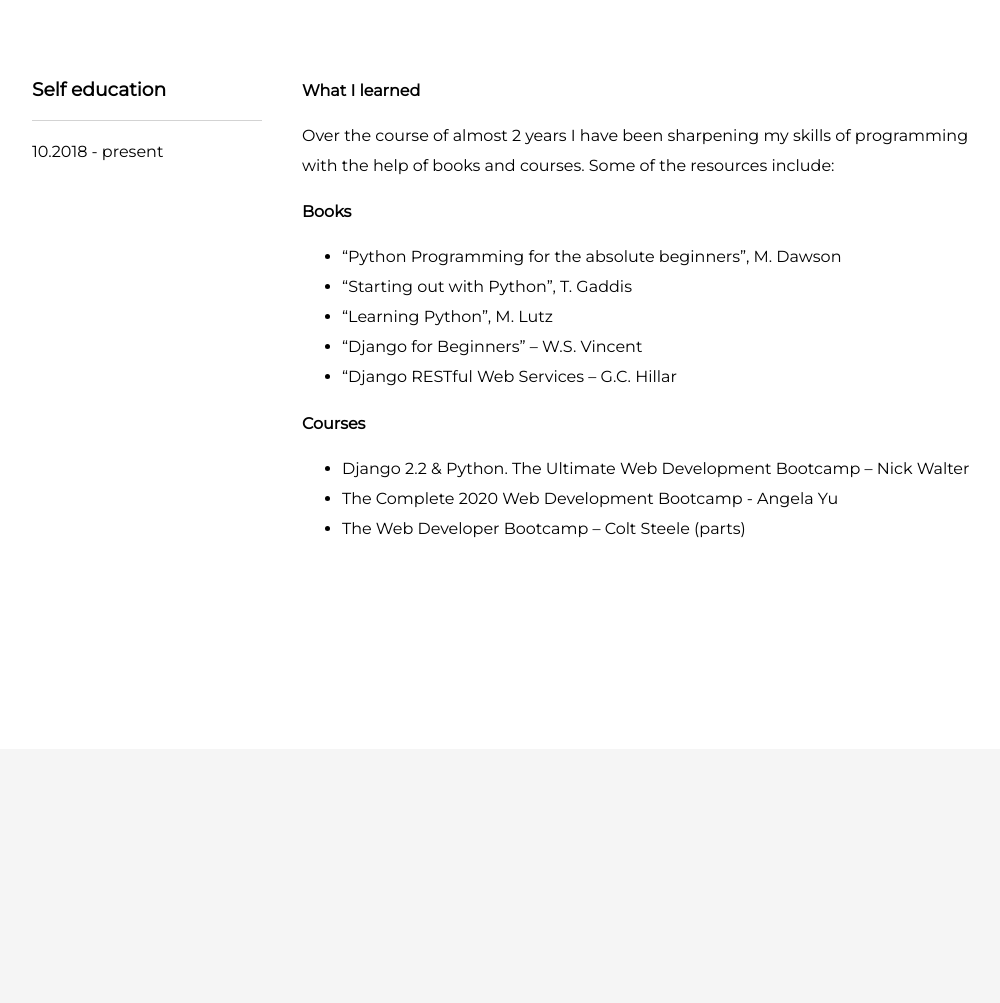
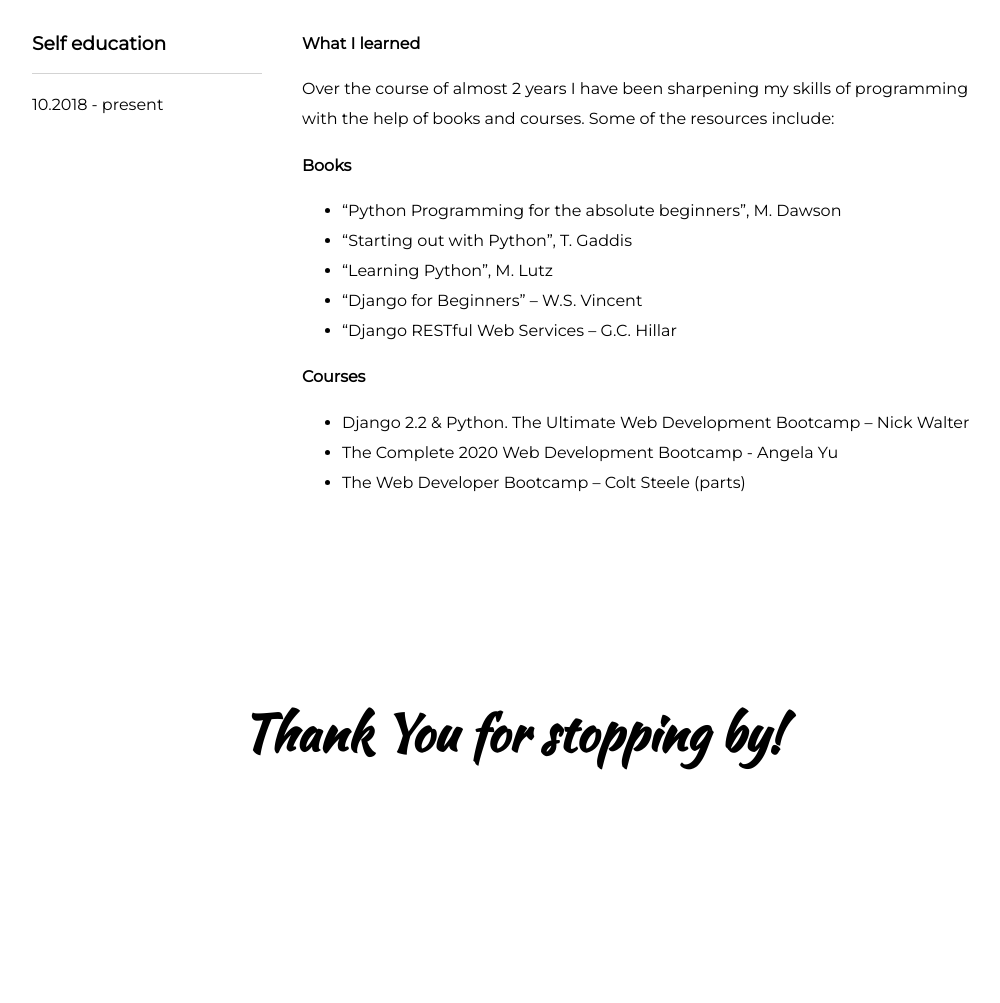
Before and after one commit to kawamichal/About_Me, a plain HTML site: page index.html in a window 1280 px wide. Shown: the part 2518-3521 px from the top of the page, without its empty margins (128-1128 px from the left). Before the commit the page ends 3267 px from the top, so only its background shows below. Drawn offline with Linux system fonts and the light colour scheme.

Commit message:
Education finished, goodbye added

```diff
--- a/css/styles.css
+++ b/css/styles.css
@@ -12,9 +12,8 @@ h1 {
   font-size: 50px;
 }
 
-
-
-p, ul {
+p,
+ul {
   line-height: 30px;
 }
 
@@ -146,7 +145,7 @@ a:hover {
   text-align: center;
   margin-top: 0px;
   padding-top: 0;
-  padding-bottom: 200px;
+  padding-bottom: 50px;
 }
 
 .education-row > h1 {
@@ -157,7 +156,6 @@ a:hover {
   float: left;
   text-align: left;
   padding: 10px;
-  height: 300px;
 }
 
 .left {
@@ -178,9 +176,20 @@ a:hover {
   padding-right: 10%;
 }
 
+.right > ul {
+}
+
 .row:after {
   content: "";
   display: table;
   clear: both;
-  margin-bottom: 200px;
+  margin-bottom: 40px;
 }
+
+.bye-row {
+  background-color: white;
+  text-align: center;
+  margin-top: 0px;
+  padding-top: 50px;
+  padding-bottom: 200px;
+}
--- a/index.html
+++ b/index.html
@@ -50,6 +50,7 @@
       <h1>Education</h1>
       <div class="row">
         <div class="column left">
+
           <h3>Python from Scratch</h3>
           <p>Software Development Academy</p>
           <hr>
@@ -70,11 +71,9 @@
           </ul>
         </div>
       </div>
-
-
       <div class="row">
         <div class="column left">
-          <h3>Self education</h2>
+            <h3>Self education</h3>
           <hr>
           <p>10.2018 - present</p>
         </div>
@@ -98,5 +97,8 @@
         </div>
       </div>
     </div>
+    <div class="bye-row">
+    <h1>Thank You for stopping by!</h1>
+    </div>
   </body>
 </html>
```
